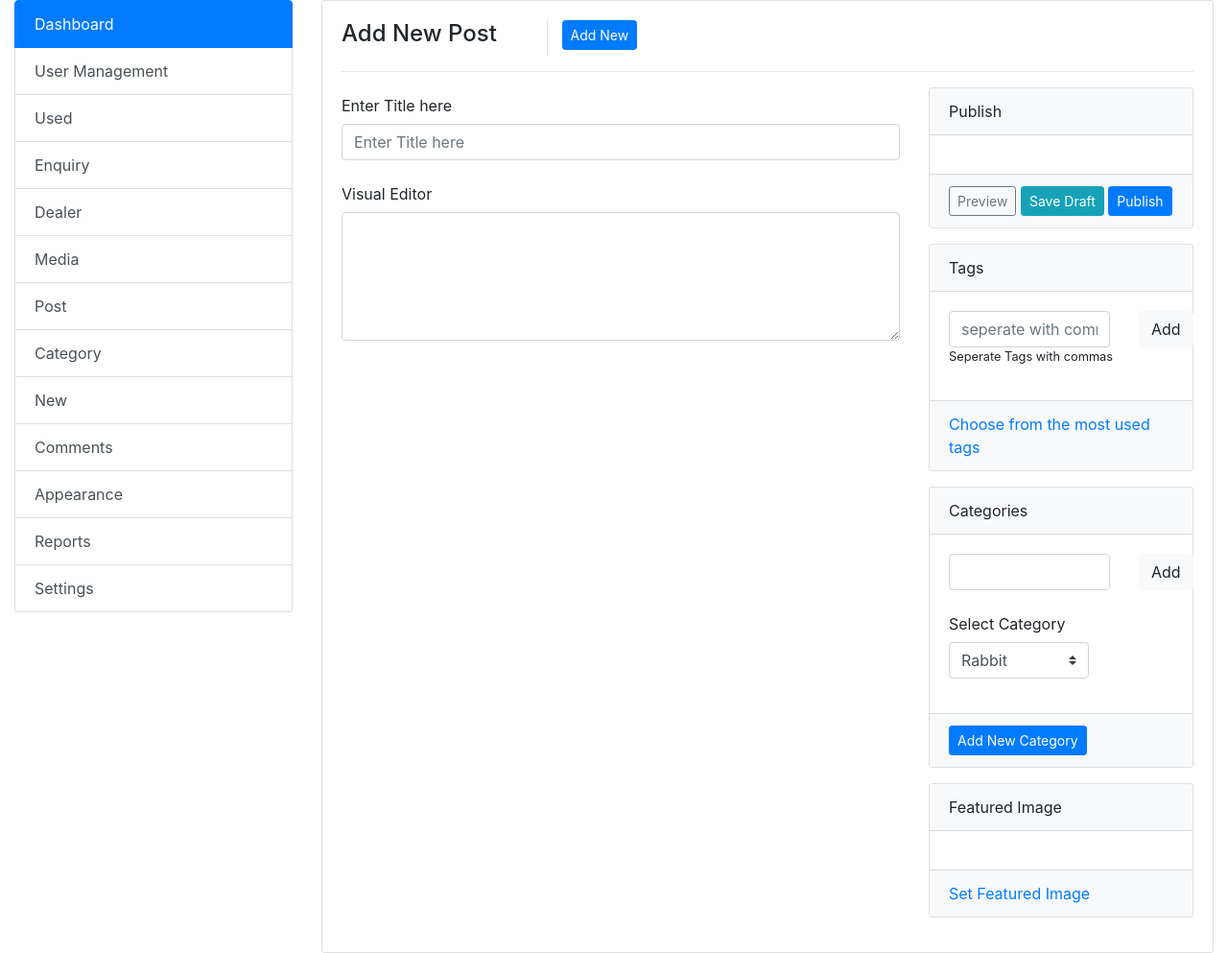
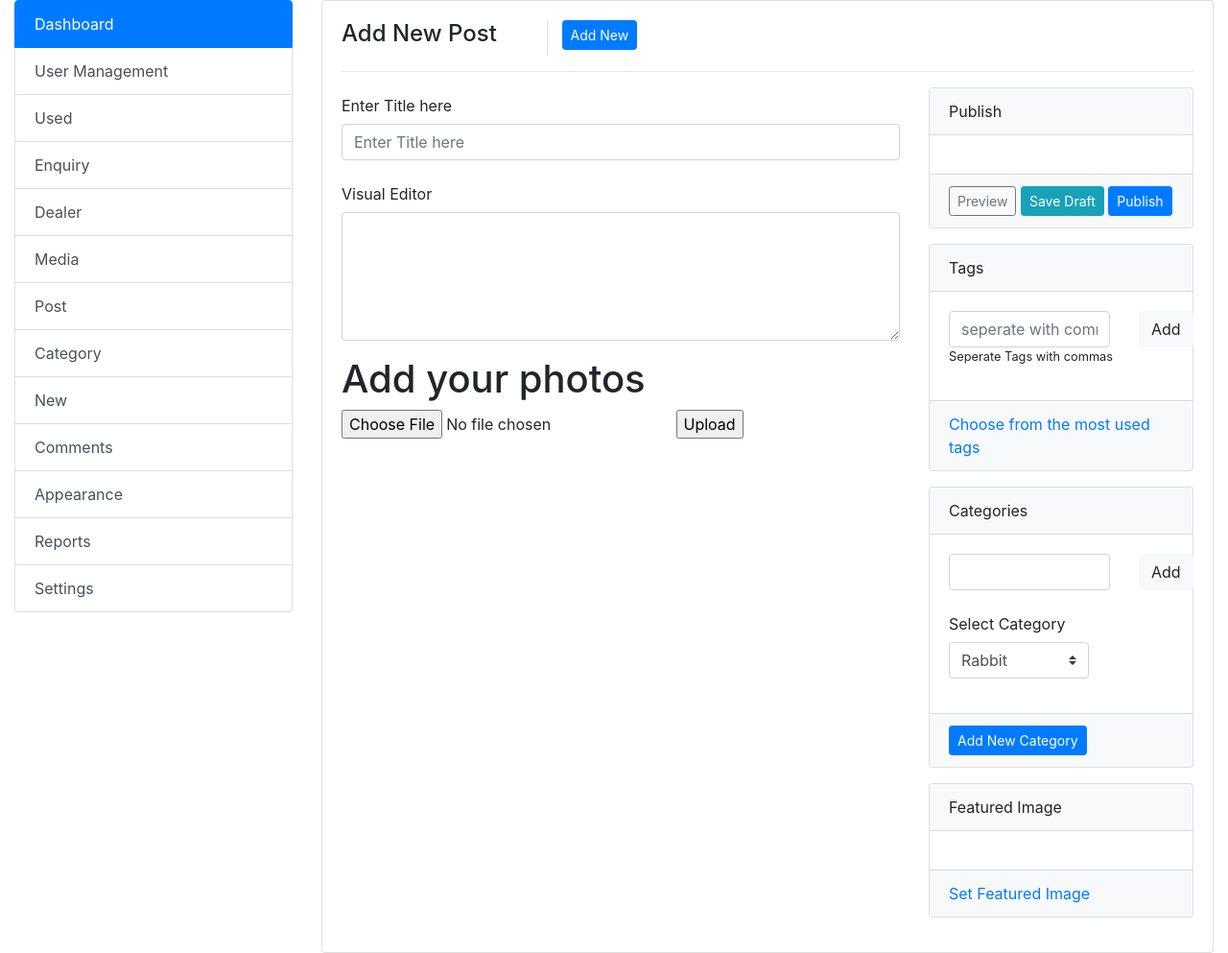
Before and after one commit to namth3/Webproject, a Flask app: page /post in a window 1280 px wide. Shown: the whole page at 96% size. Run offline with Flask 2, Linux system fonts and the light colour scheme; parts of the project's set-up code (start-up, migrations or seed data) failed here and were passed over; some libraries are stand-ins or nearby versions.

Commit message:
namth3 updated

```diff
--- a/Webproject/app.py
+++ b/Webproject/app.py
@@ -1,32 +1,41 @@
 import os
-from flask import Flask, flash, request, redirect, url_for, render_template, session
+from flask import Flask, flash, request, redirect, url_for, render_template, session, send_from_directory
+from werkzeug.utils import secure_filename
 from db import user
 from bson import ObjectId
-
 
 app = Flask(__name__)
 app.config
 app.config["SECRET_KEY"] = "@thanhinh1707abcdefghiklmn"
 
 
-
-def find_username(username):
-    user_list = user.find_one({"username":username})
-    return user_list
+# Cấu hình thư mục, loại file upload
+UPLOAD_FOLDER = 'C:/Users/NAM/Desktop/c4e26/WebProject/Webproject/static/img'
+ALLOWED_EXTENSIONS = set(['txt', 'pdf', 'png', 'jpg', 'jpeg', 'gif'])
+app.config['UPLOAD_FOLDER'] = UPLOAD_FOLDER
+def allowed_file(filename):
+    return '.' in filename and \
+           filename.rsplit('.', 1)[1].lower() in ALLOWED_EXTENSIONS
 
 
+
+# Trang chủ
 @app.route("/")
 def home_page():
     return render_template("index.html")
 
 
-
+# Chức năng đăng ký cho người dùng
 @app.route("/signup")
 def sign_up():
     return render_template("signup.html")
 
+# Chức năng login
+def find_username(username):
+    user_list = user.find_one({"username":username})
+    return user_list
+
 @app.route("/login",  methods=["GET","POST"])
-
 def login():
     if request.method == "GET":
         return render_template("login.html")
@@ -43,24 +52,68 @@ def login():
             session["token"] = u
             return  redirect("/")
 
-
-@app.route("/post")
-def new_post():
-    return render_template("post.html")
-
+# Trang giới thiệu thành viên nhóm
 @app.route("/about")
 def about():
     return render_template("about.html")
+
 
 @app.route("/logout")
 def logout():
     del session["token"]
     return redirect("/login")
 
+# Chức năng uploader
+# @app.route('/uploader', methods = ['GET', 'POST'])
+# def upload_file():
+#     if request.method == 'GET':
+#         return render_template("upload.html")
 
-@app.route('/uploader', methods = ['GET', 'POST'])
-def upload_file_page():
-   return render_template('upload.html')
+#     if request.method == 'POST':
+#         # check if the post request has the file part
+#         if 'file' not in request.files:
+#             flash('No file part')
+#             return redirect(request.url)
+#         file = request.files['file']
+#         # if user does not select file, browser also
+#         # submit a empty part without filename
+#         if file.filename == '':
+#             flash('No selected file')
+#             return redirect(request.url)
+#         if file and allowed_file(file.filename):
+#             filename = secure_filename(file.filename)
+#             file.save(os.path.join(app.config['UPLOAD_FOLDER'], filename))
+#     return "Uploaded"
+
+
+@app.route('/post', methods = ['GET', 'POST'])
+def new_post():
+    return render_template("post.html")
+
+def uploaded_file(filename):
+    return send_from_directory(app.config['UPLOAD_FOLDER'],filename)
+def upload_file():
+    if request.method == 'GET':
+        return render_template("post.html")
+
+    if request.method == 'POST':
+        # check if the post request has the file part
+        if 'file' not in request.files:
+            flash('No file part')
+            return redirect(request.url)
+        file = request.files['file']
+        # if user does not select file, browser also
+        # submit a empty part without filename
+        if file.filename == '':
+            flash('No selected file')
+            return redirect(request.url)
+        if file and allowed_file(file.filename):
+            filename = secure_filename(file.filename)
+            file.save(os.path.join(app.config['UPLOAD_FOLDER'], filename))
+    return ("/post")
+
+
+
 
 if __name__ == '__main__':
    app.run(debug = True)
--- a/Webproject/db.py
+++ b/Webproject/db.py
@@ -9,7 +9,14 @@ db = client.travel
 
 #3.Get collection
 post_collection = db["BaiVietTongHop"] #collection
+user = db["user"]
 
+
+#4. create new document
+new_user = {
+    "username" :"daihiep1707",
+    "password": "thanhninh"
+}
 
 
 #6. Close connection
--- a/Webproject/templates/index.html
+++ b/Webproject/templates/index.html
@@ -14,7 +14,9 @@
   # các tiêu đề chính
     <nav aria-label="breadcrumb">
         <ol class="breadcrumb" id="title">
-            <li class="breadcrumb-item" ><a href="/post">New post</a></li>
+
+            <li class="breadcrumb-item" ><a href="/post">Home page</a></li>
+            <li class="breadcrumb-item" ><a href="/post">Dashboard</a></li>
           <li class="breadcrumb-item"><a href="/about"></a>About</li>
           <li class="breadcrumb-item active" aria-current="page">
             <a href="/login">Login</a>
--- a/Webproject/templates/post.html
+++ b/Webproject/templates/post.html
@@ -54,7 +54,12 @@
                                   <textarea id="textarea" name="textarea" cols="40" rows="5" class="form-control"></textarea>
                                 </div>
                               </div>
-                            </form>
+                          </form>
+                          <h1>Add your photos</h1>
+                          <form method=post enctype=multipart/form-data>
+                            <p><input type=file name=file>
+                               <input type=submit value=Upload>
+                          </form>
         		        </div>
         		        <div class="col-md-4 ">
         		            <div class="card mb-3" style="max-width: 18rem;">
--- /dev/null
+++ b/Webproject/test.py
@@ -0,0 +1,2 @@
+from db import post_collection
+print(post_collection)
```
Also changed, not shown: Webproject/static/img/DSC0012.jpg (added), 1 other file.
